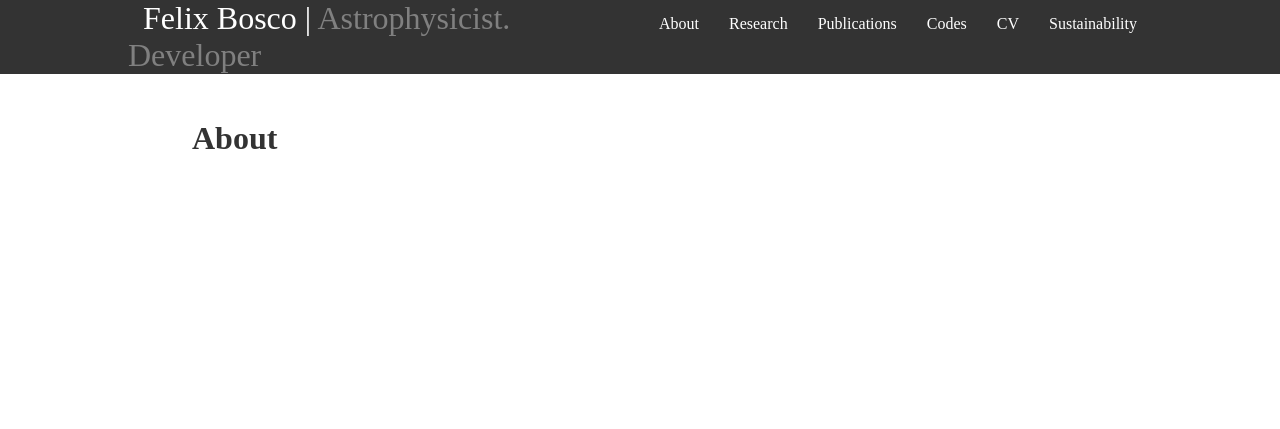
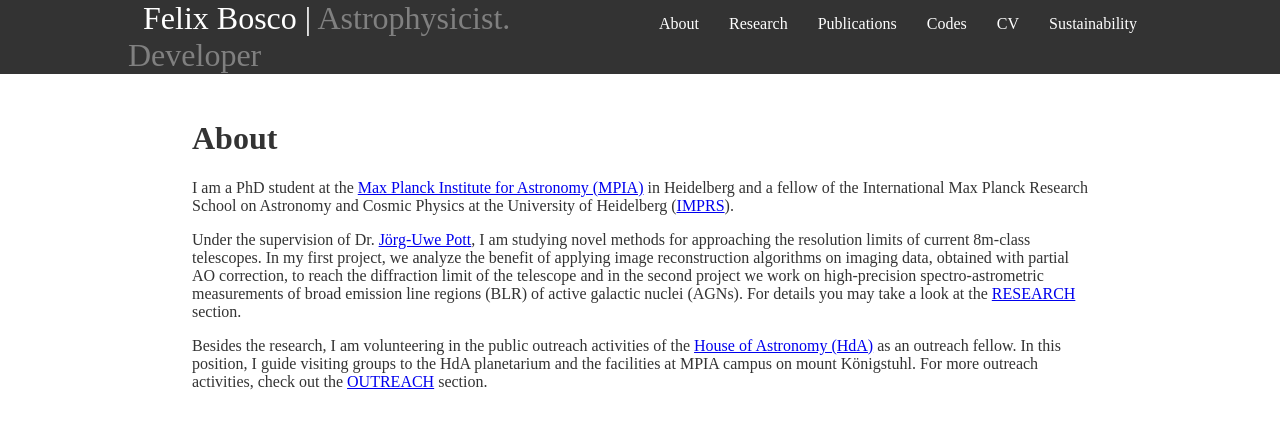
Before and after one commit to felixbosco/felixbosco.github.io, a Jekyll site: the page built from pages/about.html, in a window 1280 px wide. Shown: the top 429 px of the page. Built offline with Jekyll 4.4.1, drawn with Linux system fonts in a browser that asks for light colours.

Commit message:
Copy content

```diff
--- a/pages/about.html
+++ b/pages/about.html
@@ -4,3 +4,18 @@ layout: default
 permalink: about/
 ---
 <h1>About</h1>
+
+<p>
+	I am a PhD student at the <a href="http://www.mpia.de" target="_blank">Max Planck Institute for Astronomy (MPIA)</a> in Heidelberg
+	and a fellow of the International Max Planck Research School on Astronomy and Cosmic Physics at the University of Heidelberg (<a href="http://www.imprs-hd.mpg.de" target="_blank">IMPRS</a>).
+</p>
+<p>
+	Under the supervision of Dr. <a href="mailto:pott@mpia.de">Jörg-Uwe Pott</a>, I am studying novel methods for approaching the resolution limits of current 8m-class telescopes.
+	In my first project, we analyze the benefit of applying image reconstruction algorithms on imaging data, obtained with partial AO correction, to reach the diffraction limit of the telescope
+	and in the second project we work on high-precision spectro-astrometric measurements of broad emission line regions (BLR) of active galactic nuclei (AGNs).
+	For details you may take a look at the <a href="#research">RESEARCH</a> section.
+</p>
+<p>
+	Besides the research, I am volunteering in the public outreach activities of the <a href="http://www.haus-der-astronomie.de" target="_blank">House of Astronomy (HdA)</a> as an outreach fellow.
+	In this position, I guide visiting groups to the HdA planetarium and the facilities at MPIA campus on mount Königstuhl. For more outreach activities, check out the <a href="#outreach">OUTREACH</a> section.
+</p>
```
